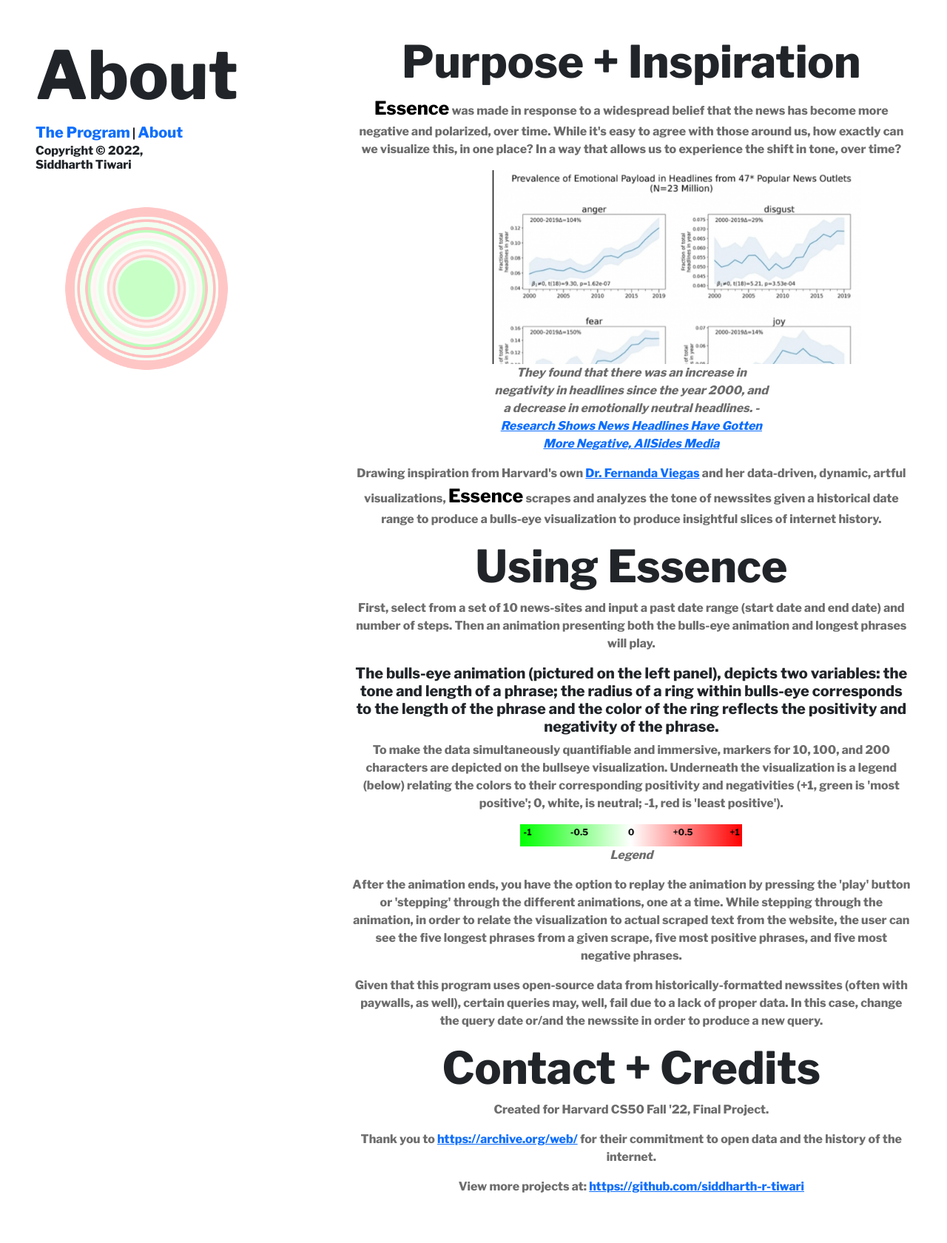
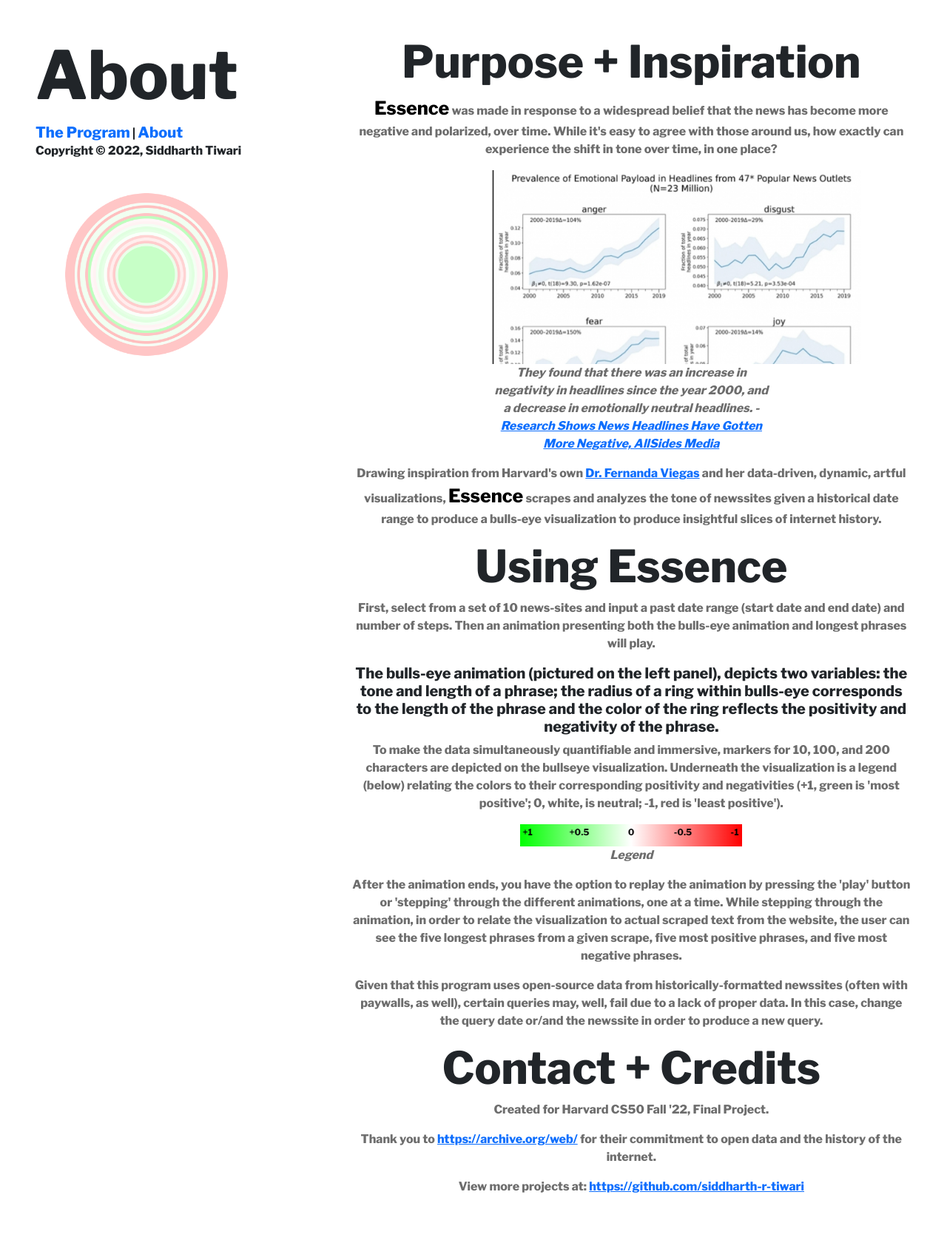
Before and after one commit to siddharth-r-tiwari/cs50-final-proj, a Flask app: page /about.html in a window 1280 px wide. Shown: the whole page at 74% size. Run offline with Flask 2, Linux system fonts and the light colour scheme.

Commit message:
error fixes

```diff
--- a/app.py
+++ b/app.py
@@ -46,7 +46,7 @@ def index():
         date_start = get_dtSTEP(str(get_date_start()))
         date_end = get_dtSTEP(str(get_date_end()))
         n = 4
-        url = 'https://www.foxnews.com/'
+        url = 'https://www.bbc.com/'
 
     #obtain date range for querying (dates array)
     dates = get_dates(date_start, date_end, n)
--- a/templates/about.html
+++ b/templates/about.html
@@ -9,11 +9,11 @@
         <link href="https://cdn.jsdelivr.net/npm/bootstrap@5.0.2/dist/css/bootstrap.min.css" rel="stylesheet" integrity="sha384-EVSTQN3/azprG1Anm3QDgpJLIm9Nao0Yz1ztcQTwFspd3yD65VohhpuuCOmLASjC" crossorigin="anonymous">
         <script src="https://cdn.jsdelivr.net/npm/bootstrap@5.0.2/dist/js/bootstrap.bundle.min.js" integrity="sha384-MrcW6ZMFYlzcLA8Nl+NtUVF0sA7MsXsP1UyJoMp4YLEuNSfAP+JcXn/tWtIaxVXM" crossorigin="anonymous"></script>
         <link rel="stylesheet" type="text/css" href="/static/styles.css" />
-        <link href="/static/favicon.ico" rel="icon">
+        <link rel="icon" href="{{url_for('static', filename='favicon.png')}}">
     </head>
 
     <body>
-        <div class="col-lg-3 position-fixed one text-right p-5">
+        <div id="left" class="col-lg-4 one text-right p-5">
             <h1>About</h1>
             <nav>
                 <a href="/" class="navlink">The Program</a> |
@@ -22,9 +22,9 @@
             <h6>Copyright &#169; 2022, Siddharth Tiwari</h6>
             <img src="{{url_for('static', filename='favicon.png')}}" width="300px"/>
         </div>
-        <div class="col-lg-auto offset-lg-4 two p-5 text-center">
+        <div id="right" class="col-lg-auto offset-lg-4 two p-5 text-center">
             <h2>Purpose + Inspiration</h2>
-            <p><span style="color:black; font-size:25px;">Essence</span> was made in response to a widespread belief that the news has become more negative and polarized, over time. While it's easy to agree with those around us, how exactly can we visualize this, in one place? In a way that allows us to experience the shift in tone, over time?</p>
+            <p><span style="color:black; font-size:25px;">Essence</span> was made in response to a widespread belief that the news has become more negative and polarized, over time. While it's easy to agree with those around us, how exactly can experience the shift in tone over time, in one place?</p>
             <div style="width:50%; margin:auto;">
                 <img src="{{url_for('static', filename='emotionalismblog.jpg')}}" width="500px" style="margin:auto"/>
                 <p><i>They found that there was an increase in negativity in headlines since the year 2000, and a decrease in emotionally neutral headlines. - <a href="https://www.allsides.com/blog/research-shows-news-headlines-have-gotten-more-negative#:~:text=They%20found%20that%20there%20was,according%20to%20the%20AI%20estimation.">Research Shows News Headlines Have Gotten More Negative, AllSides Media</a></i></p>
--- a/templates/static/styles.css
+++ b/templates/static/styles.css
@@ -9,7 +9,7 @@ body{
 }
 
 /*Dynamic sizing dependent on width of viewport; if the viewport is smaller than 982 px, the two columns of the webpage are stacked on top of each other*/
-@media screen and (max-width: 982px) {
+@media screen and (max-width: 990px) {
     #left {
         width: 100%;
         position: static;
```
Also changed, not shown: templates/static/legend.png, templates/static/scripts.js (line endings or trailing spaces).
